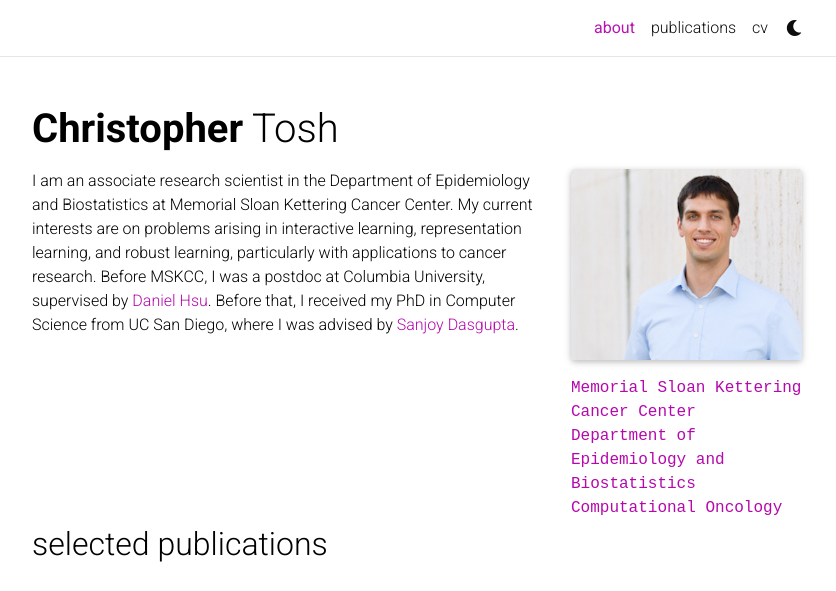
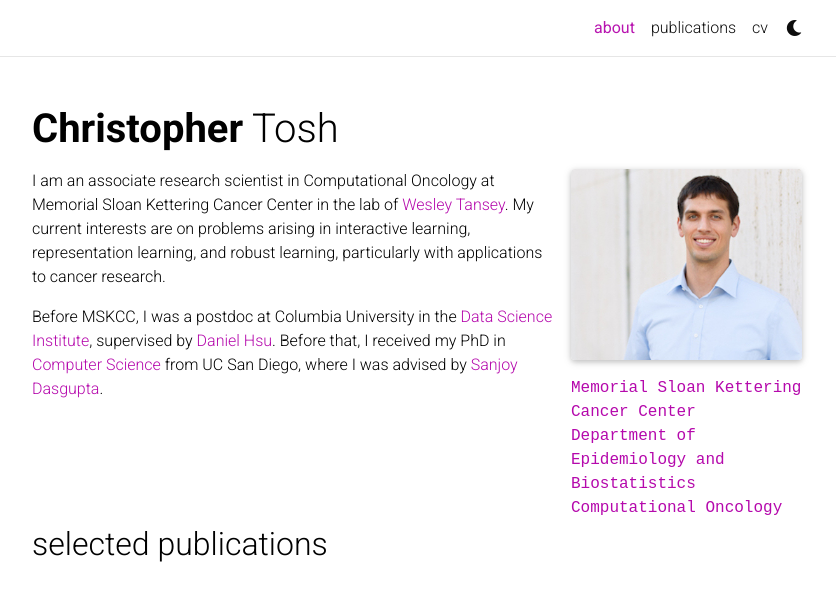
Before and after one commit to cjtosh/cjtosh.github.io, a Jekyll site: the page built from _pages/about.md, in a window 1280 px wide, cut to the strip 0-591 px from the top of the page. Shown: the whole strip, without its empty margins (223-1059 px from the left). Built offline with Jekyll 4.4.1, drawn with Linux system fonts in a browser that asks for light colours; full-size pictures stand in for the smaller copies a plugin makes; comment, search, counter and statistics services are not loaded; a style sheet for code colours, icons or effects is not loaded.

Commit message:
about fix

```diff
--- a/_pages/about.md
+++ b/_pages/about.md
@@ -18,4 +18,7 @@
 social: true  # includes social icons at the bottom of the page
 ---
 
-I am an associate research scientist in the Department of Epidemiology and Biostatistics at Memorial Sloan Kettering Cancer Center. My current interests are on problems arising in interactive learning, representation learning, and robust learning, particularly with applications to cancer research. Before MSKCC, I was a postdoc at Columbia University, supervised by [Daniel Hsu](https://www.cs.columbia.edu/~djhsu/). Before that, I received my PhD in Computer Science from UC San Diego, where I was advised by [Sanjoy Dasgupta](https://cseweb.ucsd.edu/~dasgupta/).
+I am an associate research scientist in Computational Oncology at Memorial Sloan Kettering Cancer Center in the lab of [Wesley Tansey](https://wesleytansey.com/). My current interests are on problems arising in interactive learning, representation learning, and robust learning, particularly with applications to cancer research.
+
+
+Before MSKCC, I was a postdoc at Columbia University in the [Data Science Institute](https://datascience.columbia.edu/), supervised by [Daniel Hsu](https://www.cs.columbia.edu/~djhsu/). Before that, I received my PhD in [Computer Science](https://cse.ucsd.edu/) from UC San Diego, where I was advised by [Sanjoy Dasgupta](https://cseweb.ucsd.edu/~dasgupta/).
```
